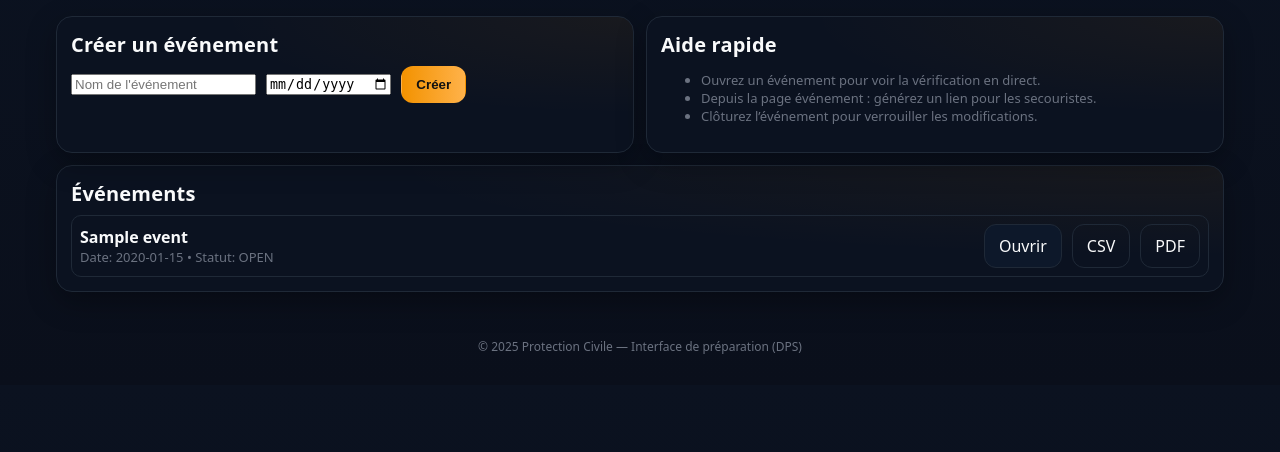
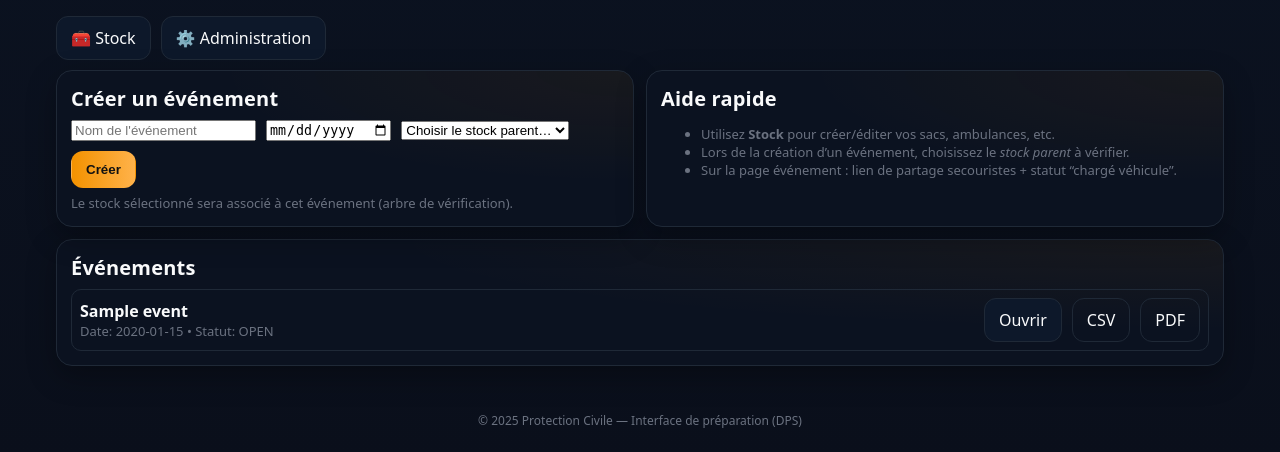
Before and after one commit to protec38/VERIFMATOS, a Flask app: page /dashboard in a window 1280 px wide. Shown: the part 56-508 px from the top of the page. Run offline with Flask 3, Linux system fonts and the light colour scheme; a user stored in the database is signed in; tables that the repository leaves empty hold one stand-in row (values such as "Sample post"); some libraries are stand-ins or nearby versions.

Commit message:
Update home.html

```diff
--- a/web/app/templates/home.html
+++ b/web/app/templates/home.html
@@ -1,6 +1,15 @@
 {% extends "base.html" %}
 {% set title = "Tableau de bord" %}
 {% block content %}
+  <div class="row" style="margin-bottom:10px;">
+    {% if can_manage %}
+      <a class="btn" href="{{ url_for('pages.stock_page') }}">🧰 Stock</a>
+      {% if current_user.role.name == 'ADMIN' %}
+        <a class="btn" href="{{ url_for('pages.admin_page') }}">⚙️ Administration</a>
+      {% endif %}
+    {% endif %}
+  </div>
+
   <div class="grid cols-2">
     <div class="card">
       <div class="title">Créer un événement</div>
@@ -8,8 +17,15 @@
       <form method="post" class="row" style="margin-top:8px;">
         <input type="text" name="name" placeholder="Nom de l'événement" required>
         <input type="date" name="date">
+        <select name="stock_root_id" required>
+          <option value="" disabled selected>Choisir le stock parent…</option>
+          {% for r in roots %}
+            <option value="{{ r.id }}">{{ r.name }}</option>
+          {% endfor %}
+        </select>
         <button class="btn primary" type="submit">Créer</button>
       </form>
+      <div class="muted" style="margin-top:6px;">Le stock sélectionné sera associé à cet événement (arbre de vérification).</div>
       {% else %}
       <div class="muted">Lecture seule — création désactivée.</div>
       {% endif %}
@@ -17,9 +33,9 @@
     <div class="card">
       <div class="title">Aide rapide</div>
       <ul class="muted">
-        <li>Ouvrez un événement pour voir la vérification en direct.</li>
-        <li>Depuis la page événement : générez un lien pour les secouristes.</li>
-        <li>Clôturez l’événement pour verrouiller les modifications.</li>
+        <li>Utilisez <strong>Stock</strong> pour créer/éditer vos sacs, ambulances, etc.</li>
+        <li>Lors de la création d’un événement, choisissez le <em>stock parent</em> à vérifier.</li>
+        <li>Sur la page événement : lien de partage secouristes + statut “chargé véhicule”.</li>
       </ul>
     </div>
   </div>
```
